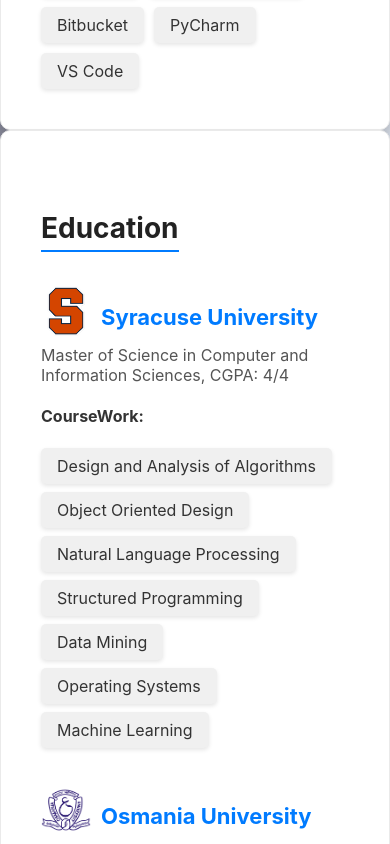
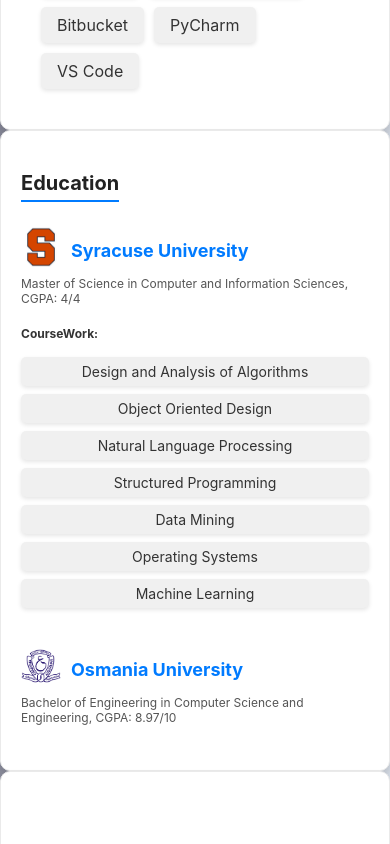
Before and after one commit to SaiTeja-Ambari/Portfolio, a React (Create React App) app in the folder portfolio-ambari/: page / in a window 390 px wide. Shown: the part 4000-4844 px from the top of the page. Built offline with nearby package versions, Linux system fonts and the light colour scheme.

Commit message:
edu for mob

```diff
--- a/portfolio-ambari/src/components/Education.css
+++ b/portfolio-ambari/src/components/Education.css
@@ -1,5 +1,3 @@
-/* Education.css - Modern and Minimalist */
-
 .education-section {
   max-width: 800px;
   height: 90vh;
@@ -54,11 +52,11 @@
   margin-bottom: 8px;
   color: #495057;
   padding: 8px 16px;
-    background-color: #f0f0f0;
-    color: #333;
-    border-radius: 5px;
-    box-shadow: 0 2px 4px rgba(0, 0, 0, 0.1);
-    text-align: center;
+  background-color: #f0f0f0;
+  color: #333;
+  border-radius: 5px;
+  box-shadow: 0 2px 4px rgba(0, 0, 0, 0.1);
+  text-align: center;
 }
 
 .university-header {
@@ -71,3 +69,59 @@
   height: 50px;
   margin-right: 10px;
 }
+
+@media (max-width: 768px) {
+  .education-section {
+    padding: 20px;
+    height: auto;
+  }
+
+  .education-section h2 {
+    font-size: 24px;
+    margin-top: 20px;
+    margin-bottom: 20px;
+  }
+
+  .university h3 {
+    font-size: 20px;
+  }
+
+  .university p,
+  .university h4 {
+    font-size: 14px;
+  }
+
+  .university ul {
+    flex-direction: column;
+  }
+
+  .university ul li {
+    font-size: 14px;
+    margin-right: 0;
+    margin-bottom: 8px;
+  }
+
+  .university-header img {
+    width: 40px;
+    height: 40px;
+  }
+}
+
+@media (max-width: 480px) {
+  .education-section h2 {
+    font-size: 20px;
+  }
+
+  .university h3 {
+    font-size: 18px;
+  }
+
+  .university p,
+  .university h4 {
+    font-size: 12px;
+  }
+
+  .university ul li {
+    padding: 6px 12px;
+  }
+}
```
